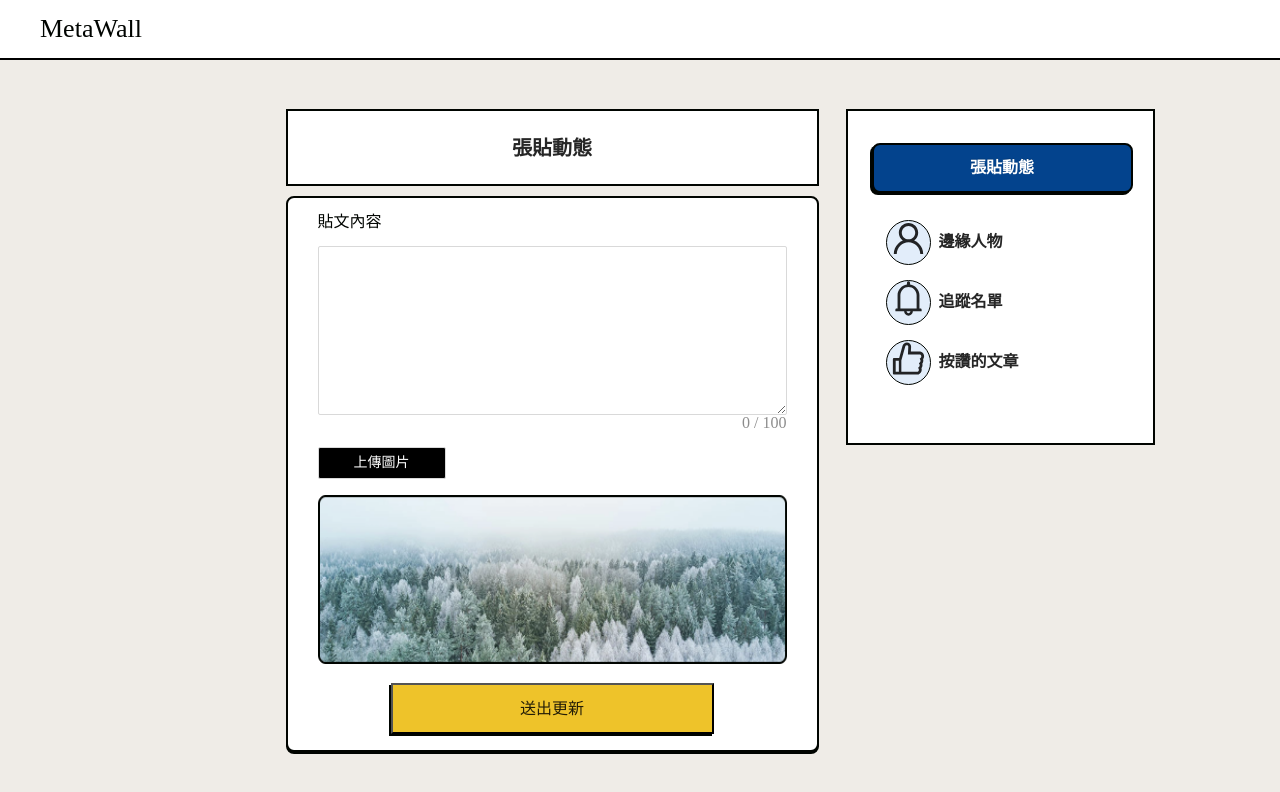
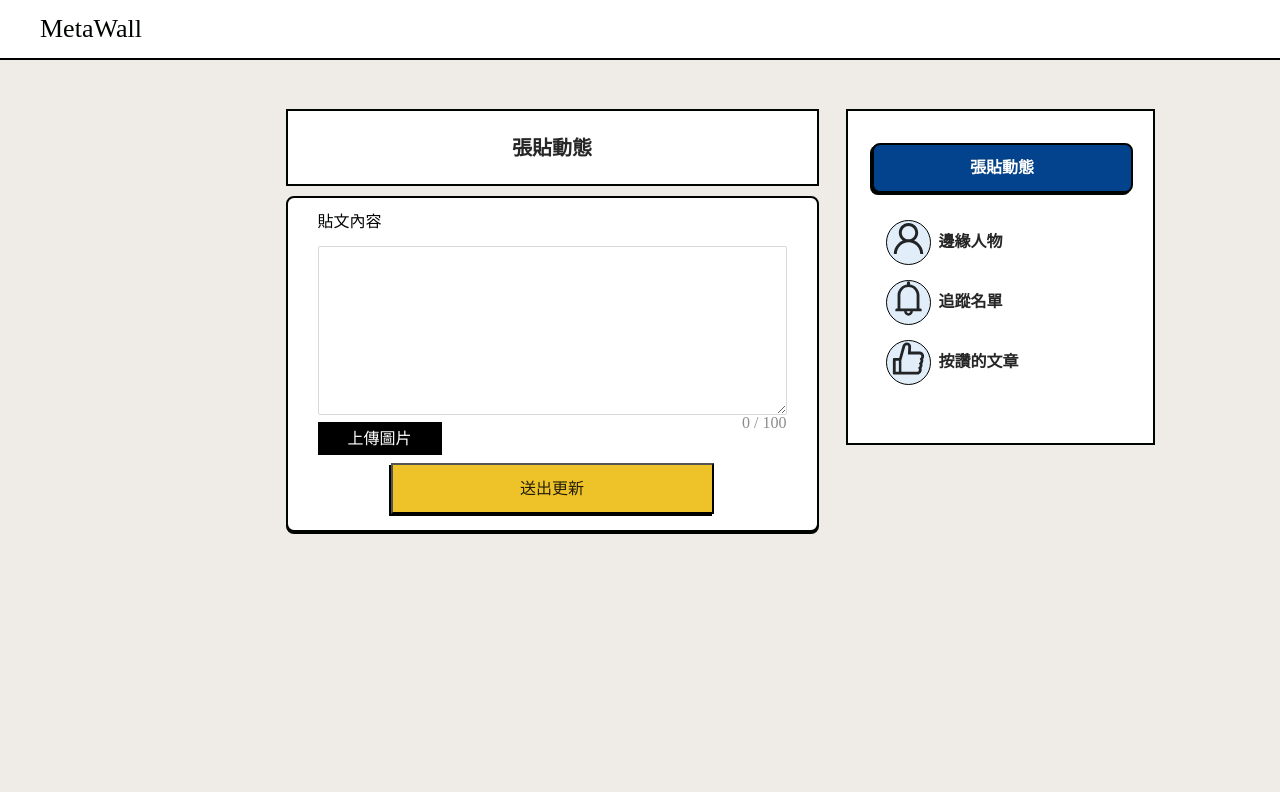
Before and after one commit to kjes9307/project-frontend, a React app: page /post/addPost in a window 1280 px wide. Shown: the top 792 px of the page. Built offline with nearby package versions, Linux system fonts and the light colour scheme; what store would draw is missing.

Commit message:
add upload img

```diff
--- a/src/API/api.js
+++ b/src/API/api.js
@@ -7,14 +7,15 @@ import authGenerator from '../util/authGenerator';
 const apiService = async (router,body={},method="GET") => {
     try{
         let response ;
-        let urlPrefix = "https://morning-ocean-14546.herokuapp.com"
+        let urlPrefix = true ? "http://localhost:3000" : "https://morning-ocean-14546.herokuapp.com"
         let url = urlPrefix+router;
         console.log("request url",url,body)
         message.loading({ content: 'Source Loading...', key:'update'});
         if(method===requestType.get){
             response =await axios.get(url,{params:body});
         }else if(method===requestType.post){
-            response =await axios.post(url,body, authGenerator(memoryParams[0]));
+            let type = router === "/user/uploadImg" ? "upload" :"default"
+            response =await axios.post(url,body, authGenerator(memoryParams[0],type));
         }else if(method===requestType.delete){
             response =await axios.delete(url,body);
         }else if(method===requestType.patch){
--- a/src/API/index.js
+++ b/src/API/index.js
@@ -9,9 +9,12 @@ const userRegistry = data => apiService('/user/register', data, requestType.post
 
 const userLogin = data => apiService('/user/login', data , requestType.post);
 
+const uploadImg = data => apiService('/user/uploadImg', data , requestType.post)
+
 export {
     getPost,
     addPost,
     userRegistry,
-    userLogin
+    userLogin,
+    uploadImg
 }
--- a/src/component/Post/index.js
+++ b/src/component/Post/index.js
@@ -3,6 +3,7 @@ import "./post.css"
 import {LikeOutlined,UserOutlined,SearchOutlined} from '@ant-design/icons';
 import DefaultPost from '../Default';
 import {getPost} from "../../API"
+import moment from "moment"
 
 export default class Post extends Component {
     state ={
@@ -81,7 +82,7 @@ export default class Post extends Component {
             {x.user.photo ?
             <div className="postAvatar" style={{backgroundImage: `url(${x.user.photo})` }}>
               <h3 style={{ whiteSpace:"nowrap"}}>{x.name}</h3>
-              <span>{x.createAt}</span>
+              <span>{moment(x.createAt).format('YYYY-MM-DD HH:mm:ss')}</span>
             </div>
             :
             <div className="postAvatar">
@@ -89,7 +90,7 @@ export default class Post extends Component {
                 <UserOutlined style={{fontSize: '28px',position:"absolute",left:"8px",top:"6px"}}/>
                 </div>
               <h3 style={{ whiteSpace:"nowrap"}}>{x.name}</h3>
-              <span>{x.createAt}</span>
+              <span>{moment(x.createAt).format('YYYY-MM-DD HH:mm:ss')}</span>
             </div>
             }
             <div className="postBody">
@@ -100,8 +101,7 @@ export default class Post extends Component {
             <div className="postImg" >
             { x.image !== ""?
               <img
-                // style={{backgroundImage: `url(${x.image})`}}
-                src='https://hexschool.github.io/flexImgUrl/3/logo.png' alt = 'stupid react shit'
+                src={x.image} alt = 'upload' style={{maxHeight:169,maxWidth:533,objectFit: "cover"}}
                 />
             : null}
             </div>
--- a/src/component/Post/post.css
+++ b/src/component/Post/post.css
@@ -21,7 +21,6 @@
     display: inline-block;
     width: 45px;
     height: 45px;
-    /* background-image: url('../../static/user@2x.png'); */
     border-radius: 50% 50% 50% 50%;
     background-repeat: no-repeat;
     background-position: center;
--- a/src/component/addPost/index.js
+++ b/src/component/addPost/index.js
@@ -1,23 +1,26 @@
 import React, { Component } from 'react'
-import { Input, Button } from 'antd';
-import PostImg from "../../static/image.png"
+import { Input } from 'antd';
 import "./addContain.css"
-import {addPost} from "../../API"
+import {addPost,uploadImg} from "../../API"
 const { TextArea } = Input;
 export default class AddPost extends Component {
   state = {
-    inputText :""
+    inputText :"",
+    uploadStatus : false,
+    upload:"",
+    uploalUrl : ""
   }
   onTextChange = e => {
     let inputText = e.target.value;
     this.setState({inputText})
   };
   addNewPost = async() =>{
-    const {inputText} = this.state;
+    const {inputText,uploalUrl} = this.state;
     let data = {
       content:`${inputText}`,
       tags : "心情",
-      type : "group"
+      type : "group" ,
+      image: uploalUrl
     }
     let resposne = await addPost(data);
     console.log("really data =",resposne)
@@ -26,8 +29,32 @@ export default class AddPost extends Component {
       this.props.history.push('/post/wall');
     }
   }
+  sendReq = async () =>{
+    const {upload} = this.state
+    let file = new FormData();
+    file.append('file',upload);
+    let resposne = await uploadImg(file);
+    console.log(resposne);
+    if(resposne.status === 200){
+      this.setState({uploalUrl:resposne.data.url,upload:"",uploadStatus:true})
+    }
+  }
+  uploadChange = (info) => {
+    const {files}  = info.target
+    if(files[0]){
+      this.setState({upload:files[0],uploadStatus:false}, async()=> await this.sendReq());
+    }
+    // if (info.file.status !== 'uploading') {
+    //   console.log(info.file, info.fileList);
+    // }
+
+    // if (info.file.status === 'done') {
+    //   message.success(`${info.file.name} file uploaded successfully`);
+    // } else if (info.file.status === 'error') {
+    //   message.error(`${info.file.name} file upload failed.`);
+    // }
+  }
   render() {
-    console.log(this.props)
     return (
       <div>
             <div className="module-bar">
@@ -44,18 +71,30 @@ export default class AddPost extends Component {
                           }}>貼文內容</h4>
                 <TextArea showCount maxLength={100} style={{ height: 169 , width: 469 }} onChange={this.onTextChange} ></TextArea>
               </div>
-              <div style={{ width: 469}}>
-              <Button
-                style={{
-                        color: "#fff",
-                        marginTop:16,
-                        marginBottom:16,
-                        background: "black",
-                        width:128,
-                        height:32}}
-                        disabled>上傳圖片</Button>
+              <div style={{ width: 469 }}>
+                <form method="POST" enctype="multipart/form-data">
+                  <label style={{
+                            color: "#fff",
+                            background: "black",
+                            width:128,
+                            height:32,
+                            padding: "8px 30px",
+                            marginTop:16,
+                            marginBottom:16}} >
+                    <input type='file'
+                            style={{
+                              display:"none"}}
+                    onChange={this.uploadChange}  />
+                    <span
 
-              <img src={PostImg} style={{ height: 169 , width: 469 }} alt=""></img>
+                    style={{
+                      fontSize:16}}
+                            >上傳圖片
+                    </span>
+                  </label>
+                  <span style={{color:"red"}}>&nbsp;{this.state.uploadStatus === true ?"上傳成功":null}</span>
+                  </form>
+              {this.state.uploadStatus === true ?<img src={this.state.uploalUrl} style={{ marginTop:16, maxHeight: 169 , maxWidth: 469 }} alt=""></img> : null}
               </div>
               <button onClick={this.addNewPost}
                 style={{cursor:"pointer",
@@ -63,8 +102,8 @@ export default class AddPost extends Component {
                         background: "#EEC32A",
                         width:323,
                         height:51,
-                        marginBottom:16,
-                        marginTop:16}}>送出更新</button>
+                        margin: "16px 0px"
+                      }}>送出更新</button>
               </div>
             </div>
       </div>
--- a/src/util/authGenerator.js
+++ b/src/util/authGenerator.js
@@ -1,4 +1,18 @@
-const authGenerator = (memoryParams) => ( {headers: {'Authorization': `Bearer ${memoryParams}`}} )
+const authGenerator = (memoryParams,type) => {
+
+    if(type === "default"){
+
+        console.log("@default")
+        return {headers: {'Authorization': `Bearer ${memoryParams}`}}
+    }else{
+        console.log("@upload")
+
+        return {headers: {'Authorization': `Bearer ${memoryParams}`,"Content-Type": "multipart/form-data"}}
+    }
+
+
+
+}
 
 
 export default authGenerator;
```
Also changed, not shown: 1 other file (tests, documents, lock files or other folders).
